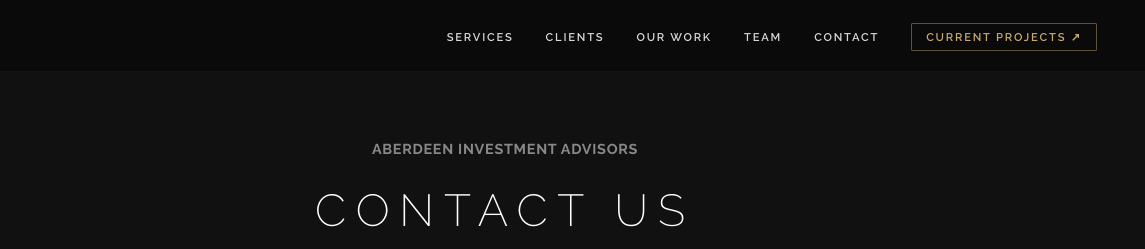
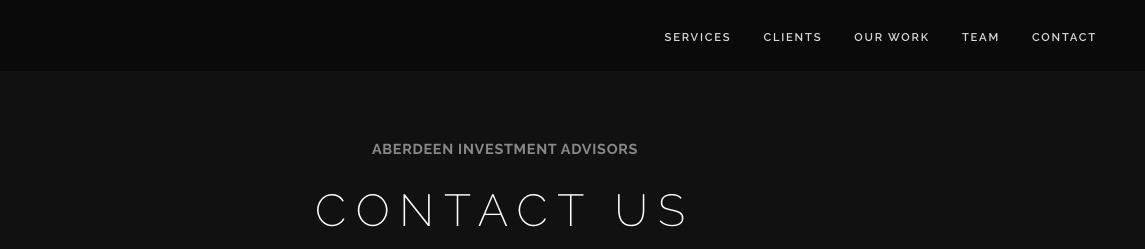
Before and after one commit to Stephanada/aberdeenia, a plain HTML site: page contact.html in a window 1280 px wide. Shown: the top 249 px of the page, 135-1280 px from the left. Drawn offline with Linux system fonts and the light colour scheme.

Commit message:
Remove Current Projects link from nav and footer

```diff
--- a/contact.html
+++ b/contact.html
@@ -29,7 +29,6 @@
       <li><a href="index.html#services-detail">Our Work</a></li>
       <li><a href="index.html#who-we-are">Team</a></li>
       <li><a href="contact.html">Contact</a></li>
-      <li><a class="nav-cta" href="https://sullivanhayes.com/properties/?propertyId=1366440-sale" target="_blank" rel="noopener">Current Projects ↗</a></li>
     </ul>
   </nav>
 
@@ -126,7 +125,6 @@
         <a href="index.html#services-detail">Our Work</a>
         <a href="index.html#who-we-are">Team</a>
         <a href="contact.html">Contact</a>
-        <a href="https://sullivanhayes.com/properties/?propertyId=1366440-sale" target="_blank" rel="noopener">Current Projects ↗</a>
       </nav>
       <div class="footer-contact">
         <a href="tel:6023614046">602.361.4046</a>
--- a/styles.css
+++ b/styles.css
@@ -135,18 +135,6 @@ h1, h2, h3, h4 {
   transition: color 0.2s;
 }
 #nav ul li a:hover { color: var(--gold); }
-
-.nav-cta {
-  color: var(--gold) !important;
-  border: 1px solid rgba(200,169,110,0.45);
-  padding: 6px 14px !important;
-  border-radius: 1px;
-  transition: background 0.2s, color 0.2s !important;
-}
-.nav-cta:hover {
-  background: var(--gold) !important;
-  color: var(--ink) !important;
-}
 
 /* Hamburger */
 .nav-toggle {
```
Also changed, not shown: index.html (+0 -2 lines).
